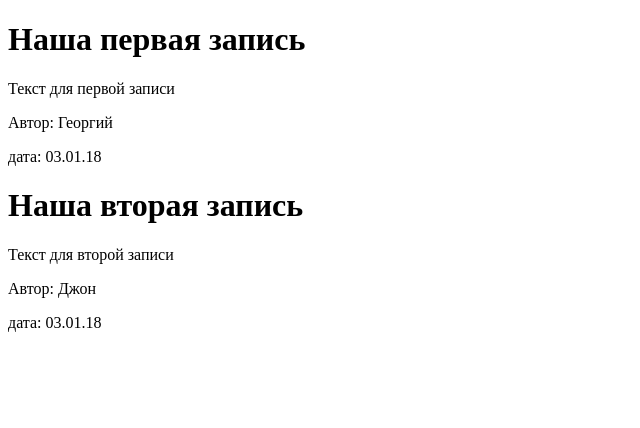
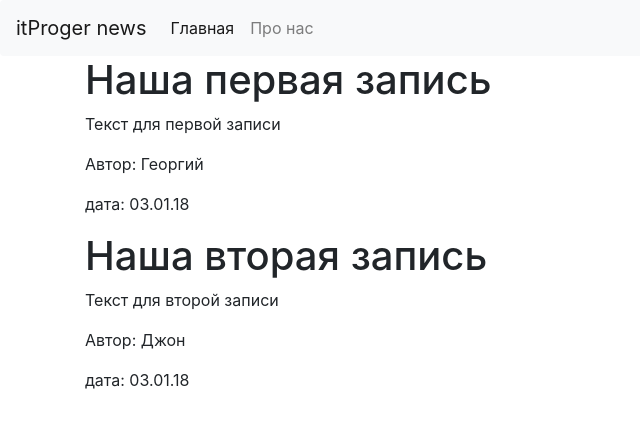
Before and after one commit to serg333soul/itProger, a Django app: page / in a window 1280 px wide. Shown: the top 428 px of the page, without its empty margins (0-640 px from the left). Run offline with Django 3.2, Linux system fonts and the light colour scheme; some libraries are stand-ins or nearby versions.

Commit message:
шапка сайта

```diff
--- a/blog/templates/blog/main.html
+++ b/blog/templates/blog/main.html
@@ -5,9 +5,30 @@
   <meta name="viewport" content="width=device-width, initial-scale=1.0">
   <meta http-equiv="X-UA-Compatible" content="ie=edge">
   <title>{{ title }}</title>
+  <link rel="stylesheet"
+  href="https://stackpath.bootstrapcdn.com/bootstrap/4.2.1/css/bootstrap.min.css">
 </head>
 <body>
-  {% block main_section %}
-  {% endblock %}
+  <nav class="navbar navbar-expand-lg navbar-light bg-light rounded">
+    <a class="navbar-brand" href="#">itProger news</a>
+    <button class="navbar-toggler" type="button" data-toggle="collapse" data-target="#navbarsExample09" aria-controls="navbarsExample09" aria-expanded="false" aria-label="Toggle navigation">
+      <span class="navbar-toggler-icon"></span>
+    </button>
+
+    <div class="collapse navbar-collapse" id="navbarsExample09">
+      <ul class="navbar-nav mr-auto">
+        <li class="nav-item active">
+          <a class="nav-link" href="#">Главная</a>
+        </li>
+        <li class="nav-item">
+          <a class="nav-link" href="#">Про нас</a>
+        </li>
+      </ul>
+    </div>
+  </nav>
+  <div class="container">
+    {% block main_section %}
+    {% endblock %}
+  </div>
 </body>
 </html>
```
